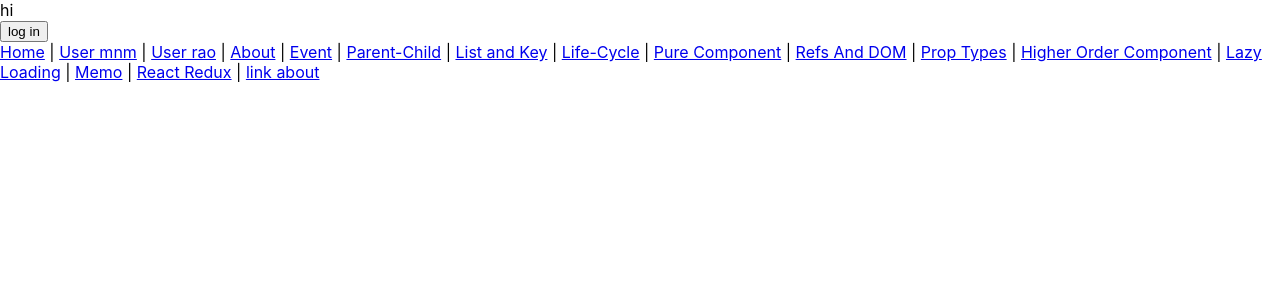
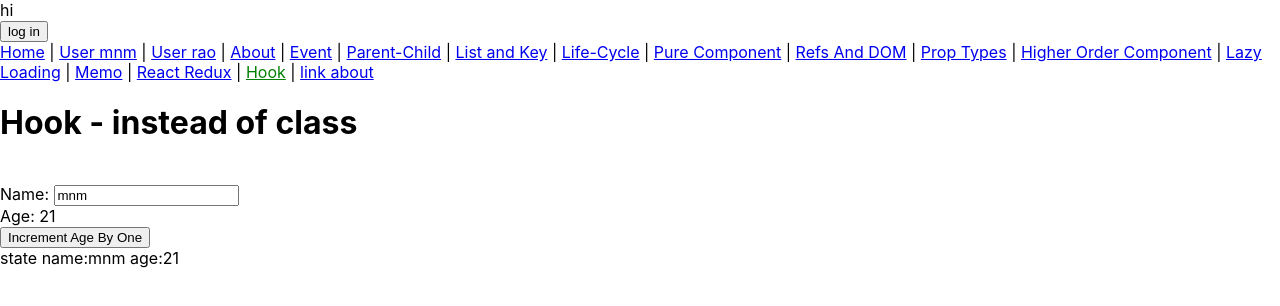
Before and after one commit to mn-manjunatha/react-router-all-in, a React (Create React App) app: page /hook in a window 1280 px wide. Shown: the top 306 px of the page. Built offline with nearby package versions, Linux system fonts and the light colour scheme.

Commit message:
hook added

```diff
--- a/src/Main.js
+++ b/src/Main.js
@@ -14,8 +14,8 @@ import SampleComponent from './components/higher-order-components/SampleComponen
 import LazyLoading from './components/lazy-loading/LazyLoading';
 import Memo from './components/memo/Memo';
 import ReactRedux from './components/react-redux/ReactRedux';
-
 import PuzzlePage from './components/puzzle/PuzzlePage';
+import Hook from './components/hook/Hook';
 
 
 
@@ -47,13 +47,8 @@ const Main = ({isLogedin}) => (
 
       <Route path="/reactRedux" strict component={ReactRedux} />
       <Route path="/puzzle" strict component={PuzzlePage} />
-
-
-
-
+      <Route path="/hook" strict component={Hook} />
       <Route path="/listkey" strict component={ListKey}/>
-
-
     </Switch>
   </main>
 )
--- a/src/actions/firstAction.js
+++ b/src/actions/firstAction.js
@@ -21,6 +21,5 @@ export const ageDown = (val) =>
 
 export const delHIstory = (val) =>
 {
-    alert(val);
     return { type: types.DEL_HISTORY, key: val }
 };
--- a/src/components/common/Header.js
+++ b/src/components/common/Header.js
@@ -36,6 +36,8 @@ const Header = () => (
         {" | "}
         <NavLink to='/reactRedux' exact activeStyle={{color:'green'}}>React Redux</NavLink>
         {" | "}
+        <NavLink to='/hook' exact activeStyle={{color:'green'}}>Hook</NavLink>
+        {" | "}
 
 
 
--- /dev/null
+++ b/src/components/hook/Hook.js
@@ -0,0 +1,24 @@
+import React,{useState} from 'react';
+
+
+
+const Hook = ()=> {
+
+  const [age,setAge] = useState(21);
+  const [name,setName] = useState('mnm');
+
+  return (
+    <div>
+      <h1>Hook - instead of class</h1>
+      <br/>
+      Name: <input  type="text" value={name} onChange={e=> setName(e.target.value)}/>
+      <br/>
+      Age: {age}
+      <br/>
+      <button onClick={()=>setAge(age + 1)}>Increment Age By One</button>
+      <br/>
+      state name:{name}  age:{age}
+    </div>
+  );
+}
+export default Hook;
```
